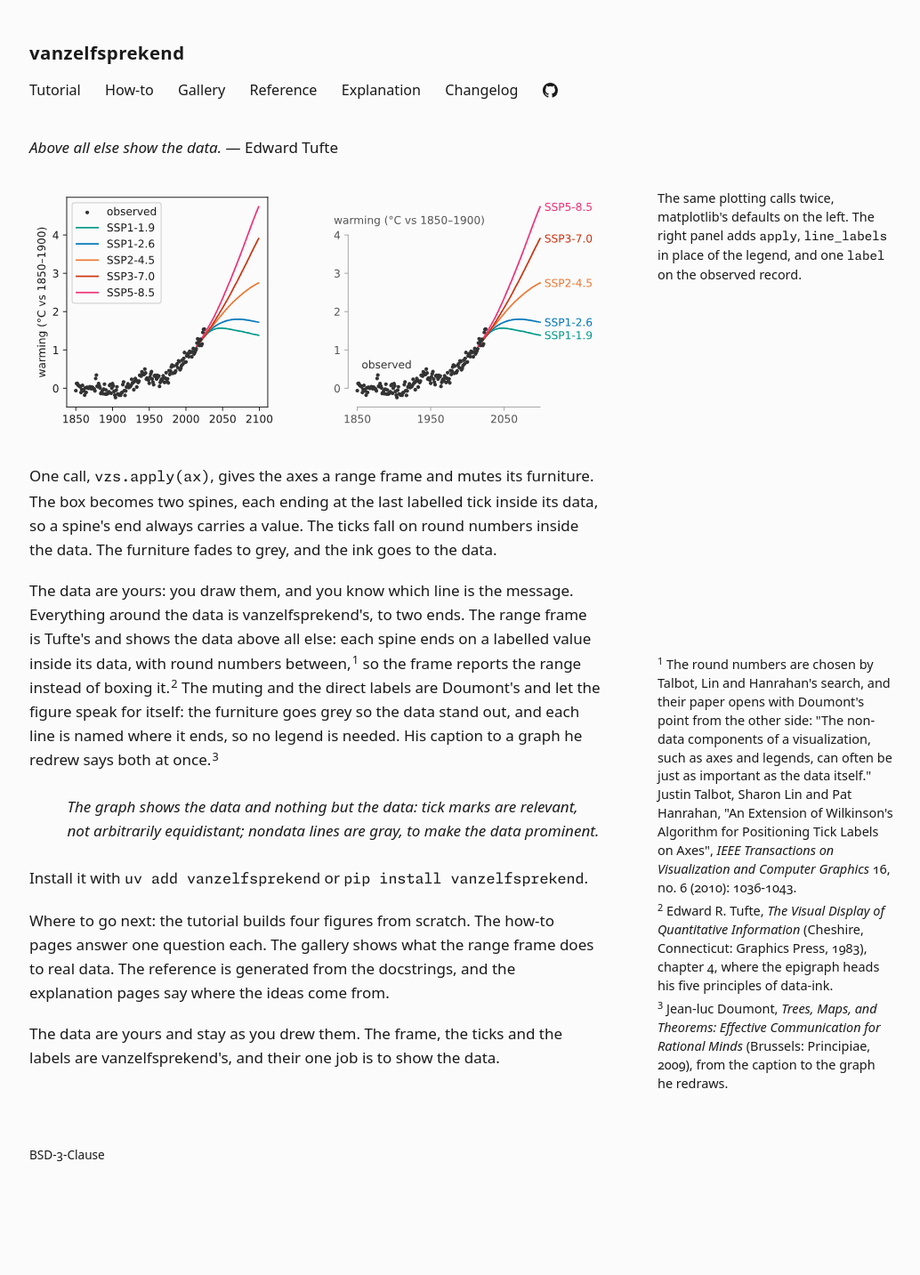
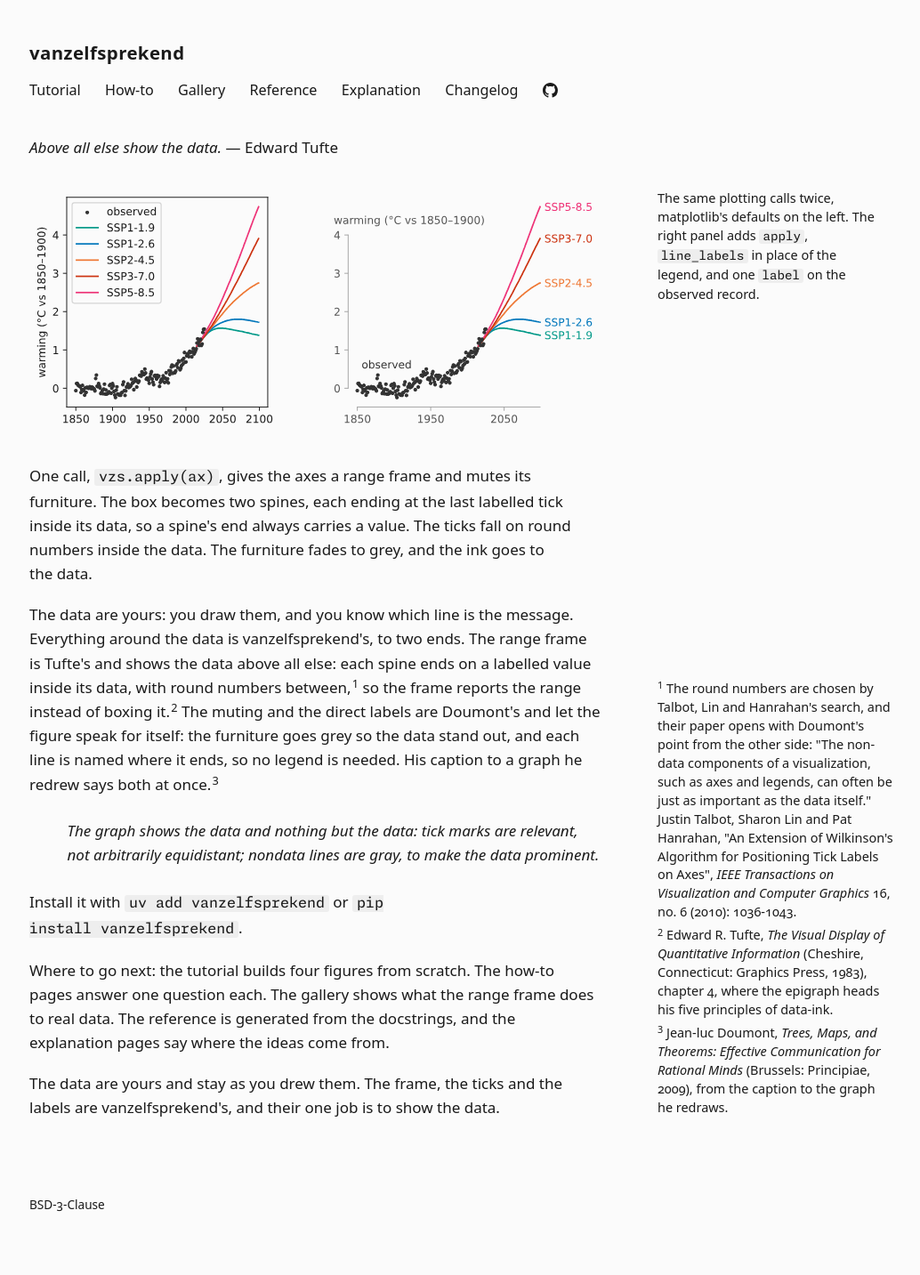
Before and after one commit to jpweytjens/vanzelfsprekend, an MkDocs documentation site: the page built from docs/index.md, in a window 1280 px wide. Shown: the whole page at 89% size, without its empty margins (35-1069 px from the left). Built offline with MkDocs 1.6.1, drawn with Linux system fonts in a browser that asks for light colours; some web fonts are replaced; before the commit the page ends 1377 px from its top, so only the background shows below that.

Commit message:
docs(theme): tint inline code
The two faces share an x-height, so a name in a sentence was marked by
its face alone. A tint of the ink into the ground marks it in both
modes; blocks, the palette sheet and the parameter lists stay bare.

Claude-Session: https://claude.ai/code/session_01PDE2DTTGJPkotawfyv3M7U

```diff
--- a/docs/theme/style.css
+++ b/docs/theme/style.css
@@ -181,11 +181,26 @@ th { border-bottom: 1px solid var(--rule); font-style: italic; }
   box-shadow: inset 0 0 0 1px var(--ink-line);
 }
 
-/* Code: on the page ground, no box. Blocks may run into the margin. */
+/* Code: blocks on the page ground, no box, and they may run into the
+   margin; an indent, air and syntax colour already set them apart. A name
+   in a sentence gets a tint of the ink into the ground, since the two
+   faces share an x-height and the face alone did not mark it. */
 code, pre {
   font-family: "Monaspace Neon", ui-monospace, Menlo, monospace;
   font-size: var(--code-size);
   font-feature-settings: "calt", "liga";
+}
+:not(pre) > code {
+  background: color-mix(in srgb, var(--ink) 6%, var(--ground));
+  padding: 0.05em 0.3em;
+  border-radius: 3px;
+}
+/* Apparatus that is all code, the palette sheet and a parameter list, sets
+   code as structure rather than as a name among words, and a box under
+   every entry would say nothing. */
+.palettes code, .doc-section-item > code, .doc-section-item > b > code, .doc-annotation code {
+  background: none;
+  padding-inline: 0;
 }
 pre {
   margin: 1.4rem 0 1.6rem 1.5rem;
```
